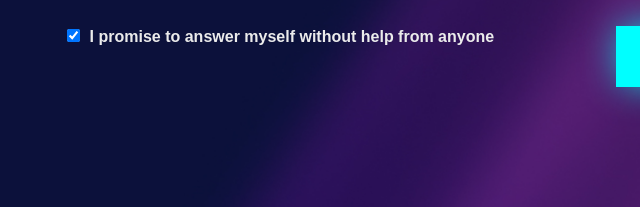
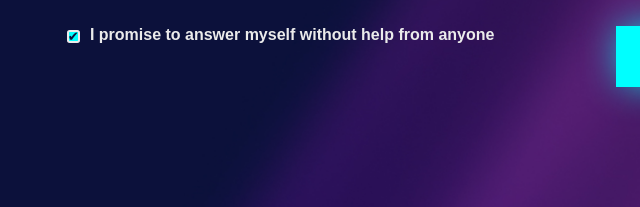
Before and after one commit to DGSimone99/epicode-buildweek-quiz, a plain HTML site: page index.html in a window 1280 px wide. Both pictures are taken after a click on the checkbox 300 px from the left and 540 px from the top of the page. Shown: the part 505-712 px from the top of the page, 227-867 px from the left. Drawn offline with Linux system fonts and the light colour scheme.

Commit message:
check modificato

```diff
--- a/assets/css/style.css
+++ b/assets/css/style.css
@@ -63,7 +63,32 @@ ul {
 
 .check {
     cursor: pointer;
+    appearance: none;
+    display: inline-block;
+    width: 1em;
+    height: 1em;
+    border: 0.15em solid #ebebeb;
+    border-radius: 0.2em;
+    background-color: transparent;
+    position: relative;
+    vertical-align: middle;
 }
+
+.check:checked {
+    background-color: #00FFFF;
+    border-color: #ebebeb;
+}
+
+.check:checked::after {
+    content: '✔';
+    font-size: 1em;
+    color: #0B113B;
+    position: absolute;
+    top: 50%;
+    left: 50%;
+    transform: translate(-50%, -50%);
+}
+
 
 .check1{
     padding: 1%;
```
